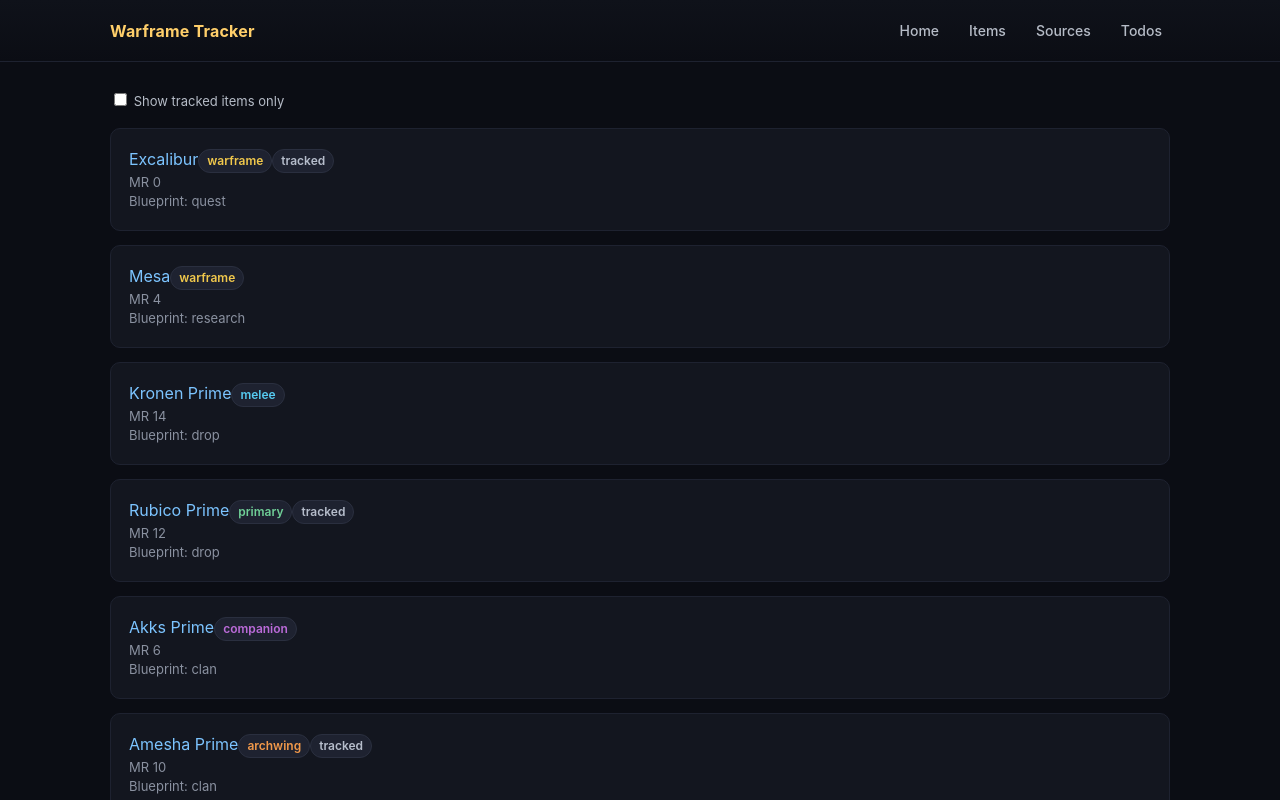
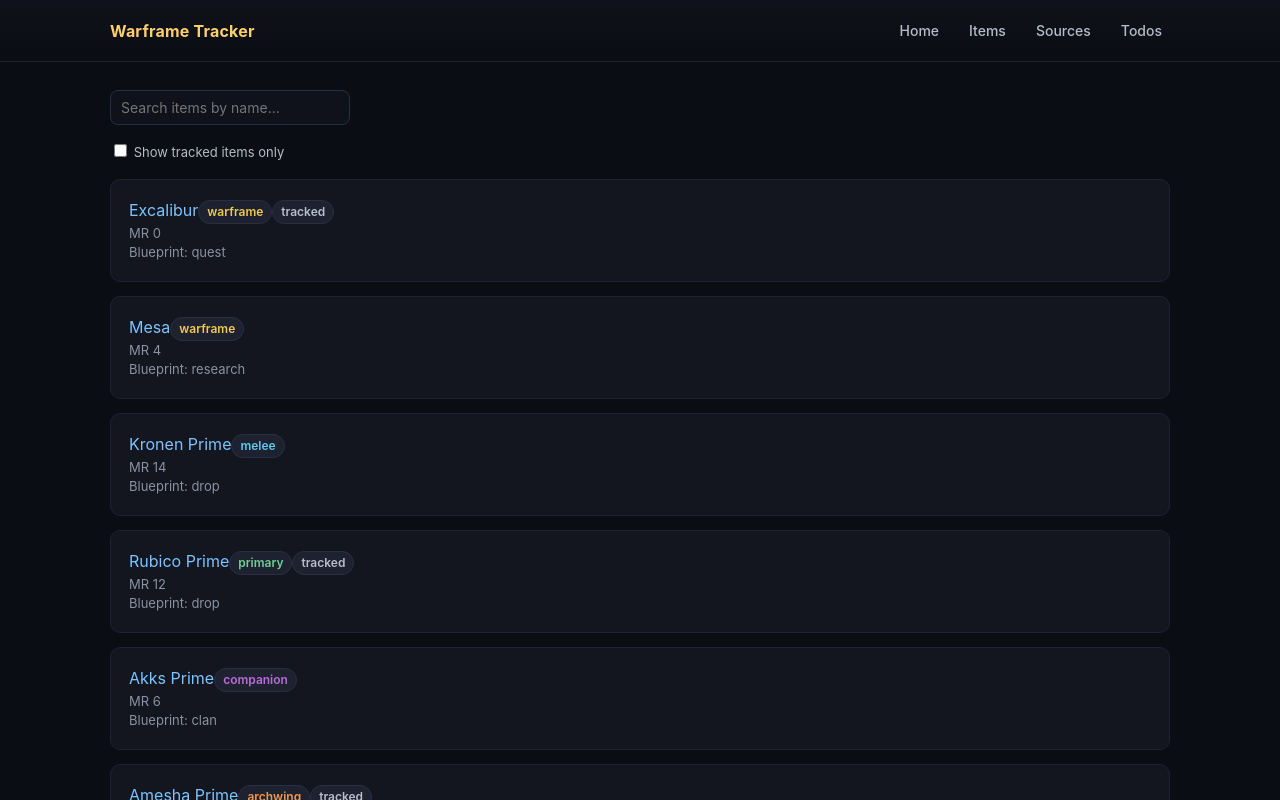
Before and after one commit to NamalD/warframe-todo-tracker, a Next.js app: page /items in a window 1280 px wide. Shown: the top 800 px of the page. Built offline with nearby package versions, Linux system fonts and the light colour scheme.

Commit message:
Add item name search/filter to items page
- Add text input above the checkbox filter
- Case-insensitive substring match on item.name
- Combines with tracked-only filter (AND logic)
- Empty search shows all items

```diff
--- a/app/items/page.jsx
+++ b/app/items/page.jsx
@@ -5,13 +5,31 @@
 
 function ItemsList() {
   const [showTrackedOnly, setShowTrackedOnly] = useState(false);
+  const [searchText, setSearchText] = useState('');
   const items = repo.getAllItems();
-  const filtered = showTrackedOnly
+
+  let filtered = showTrackedOnly
     ? items.filter((it) => it.is_user_tracked)
     : items;
 
+  if (searchText.trim()) {
+    const query = searchText.toLowerCase();
+    filtered = filtered.filter((it) =>
+      it.name.toLowerCase().includes(query)
+    );
+  }
+
   return (
     <div>
+      <div className="filters">
+        <input
+          type="text"
+          placeholder="Search items by name..."
+          value={searchText}
+          onChange={(e) => setSearchText(e.target.value)}
+          className="search-input"
+        />
+      </div>
       <div className="filters">
         <label>
           <input
```
